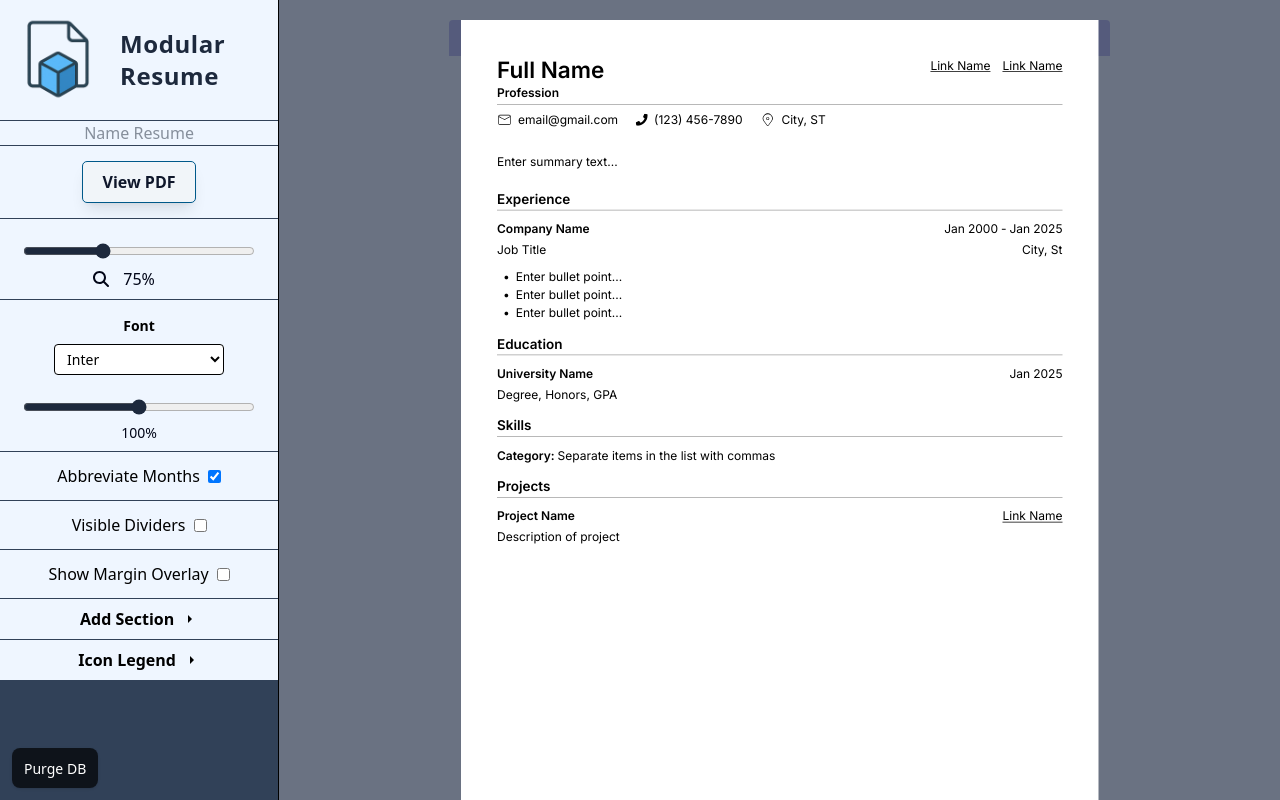
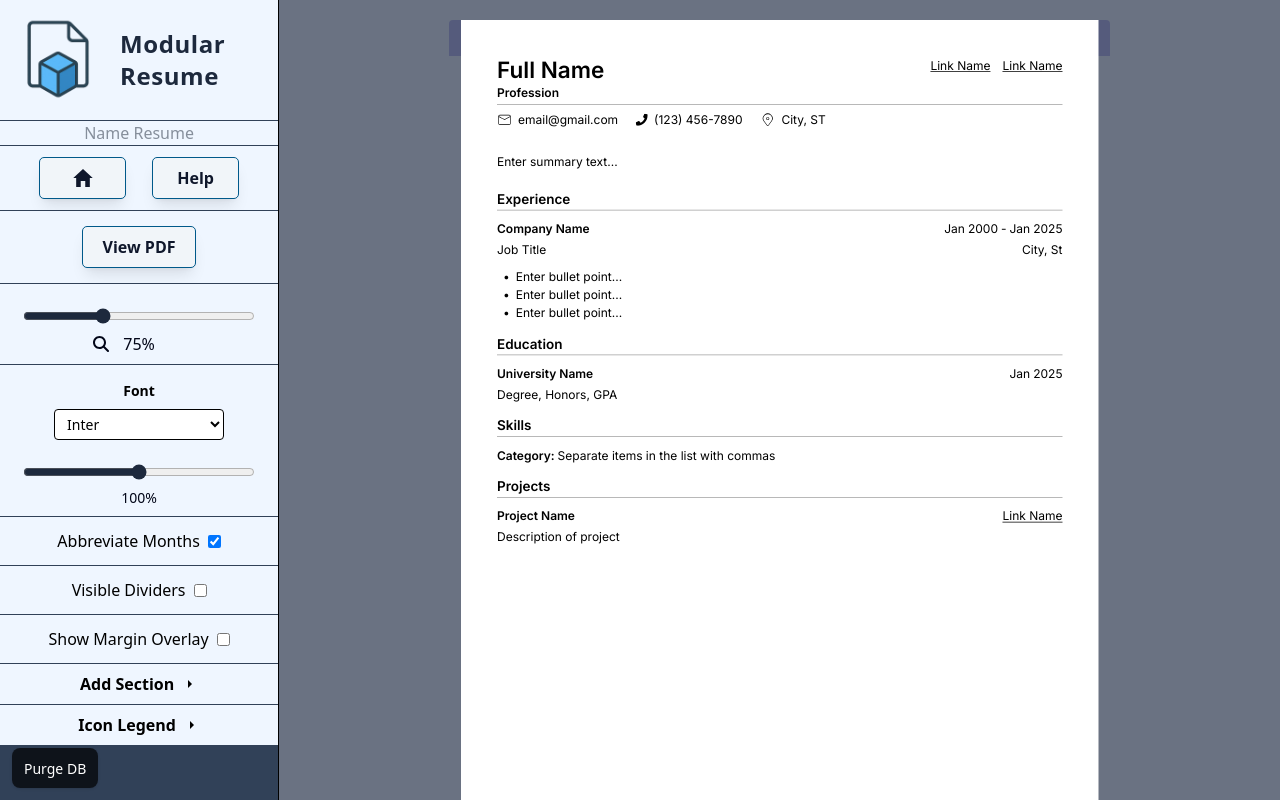
Before and after one commit to Tarrega88/modular-resume-2, a React (Vite) app: page / in a window 1280 px wide. Both pictures are taken after typing "Sample" into the empty fields and a click on the button "Create New Resume". Built offline with nearby package versions, Linux system fonts and the light colour scheme.

Commit message:
added home button to builder column

```diff
--- a/src/components/builderColumn/BuilderColumn.tsx
+++ b/src/components/builderColumn/BuilderColumn.tsx
@@ -2,7 +2,6 @@ import { useDispatch, useSelector } from "react-redux";
 import { setScale } from "../../state/resumeSlice";
 import { RootState } from "../../state/store";
 import FontPicker from "./FontPicker";
-import FontScaleSlider from "./FontScaleSlider";
 import Slider from "./Slider";
 import GeneratePDFButton from "./GeneratePDFButton";
 import IconHelper from "./IconHelper";
@@ -14,20 +13,33 @@ import ShowDividerToggle from "./ShowDividerToggle";
 import BuilderColumnTitle from "./BuilderColumnTitle";
 import ResumeNamer from "./ResumeNamer";
 import ToggleMonthDisplay from "./ToggleMonthType";
+import BuilderColumnMainButton from "./BuilderColumnMainButton";
+import { IoMdHome } from "react-icons/io";
+import { useNavigate } from "react-router-dom";
 
 export default function BuilderColumn({ onPrint }: { onPrint: () => void }) {
   const dispatch = useDispatch();
   const { scale } = useSelector((state: RootState) => state.resume);
-  const [iconHelperExpanded, setIconHelperExpanded] = useState(false);
 
   function handleSetScale(num: number) {
     dispatch(setScale(num));
   }
+
+  function handleOpenHelper() {}
+
+  const navigate = useNavigate();
+
   return (
     <div className="w-90 bg-slate-700 border-r overflow-y-auto overflow-x-hidden pb-16">
       <div className="flex flex-col gap-[1px]">
         <BuilderColumnTitle title="Modular Resume" />
         <ResumeNamer />
+        <div className="flex w-full bg-blue-50 h-16 items-center px-3 justify-evenly">
+          <BuilderColumnMainButton onClick={() => navigate("/")}>
+            <IoMdHome className="text-2xl" />
+          </BuilderColumnMainButton>
+          <BuilderColumnMainButton text="Help" onClick={handleOpenHelper} />
+        </div>
         <GeneratePDFButton onPrint={onPrint} />
         <Slider
           title=""
--- a/src/components/builderColumn/BuilderColumnMainButton.tsx
+++ b/src/components/builderColumn/BuilderColumnMainButton.tsx
@@ -1,5 +1,18 @@
-function BuilderColumnMainButton({ text }) {
-  return <button>{text}</button>;
+type Props = {
+  text?: string;
+  children?: React.ReactNode;
+  onClick(): void;
+};
+
+function BuilderColumnMainButton({ text, children, onClick }: Props) {
+  return (
+    <button
+      onClick={onClick}
+      className="flex items-center justify-center h-10 w-1/3 font-semibold rounded-sm px-3 py-1 bg-slate-100 text-slate-900 cursor-pointer outline-1 hover:outline-2 outline-sky-800 transition-all duration-50 shadow-lg"
+    >
+      {children ? children : text}
+    </button>
+  );
 }
 
 export default BuilderColumnMainButton;
--- a/src/components/builderColumn/ResumeNamer.tsx
+++ b/src/components/builderColumn/ResumeNamer.tsx
@@ -45,7 +45,7 @@ function ResumeNamer() {
       {/* <div>Resume Name</div> */}
       {isInput ? (
         <input
-          className="px-1"
+          className="px-1 w-full"
           value={tempText}
           autoFocus
           onChange={(e) => handleOnChange(e.target.value)}
--- a/src/components/home/AboutMeWindow.tsx
+++ b/src/components/home/AboutWindow.tsx
@@ -1,4 +1,4 @@
-function AboutMeWindow({
+function AboutWindow({
   isOpen,
   setIsOpen,
 }: {
@@ -19,4 +19,4 @@ function AboutMeWindow({
   );
 }
 
-export default AboutMeWindow;
+export default AboutWindow;
--- a/src/components/home/HomeSelect.tsx
+++ b/src/components/home/HomeSelect.tsx
@@ -2,7 +2,7 @@ import { useSelector } from "react-redux";
 import { RootState } from "@/state/store";
 import GenerateResumeButton from "../GenerateResumeButton";
 import PreviousResumeList from "./PreviousResumeList";
-import AboutMeWindow from "./AboutMeWindow";
+import AboutMeWindow from "./AboutWindow";
 import { useState } from "react";
 
 function HomeSelect() {
@@ -25,7 +25,7 @@ function HomeSelect() {
             className="text-slate-200 p-2 bg-slate-500 rounded-sm"
             onClick={() => setAboutMeIsOpen(!aboutMeIsOpen)}
           >
-            About Me
+            About
           </button>
         </div>
       </div>
```
